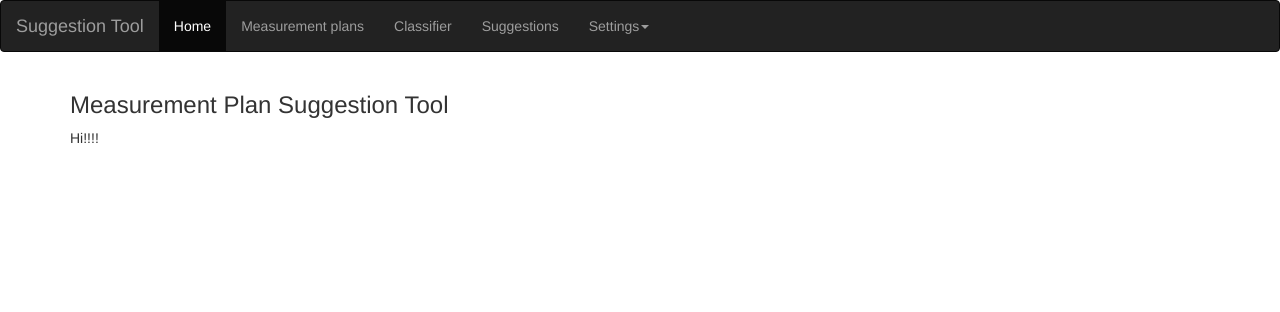
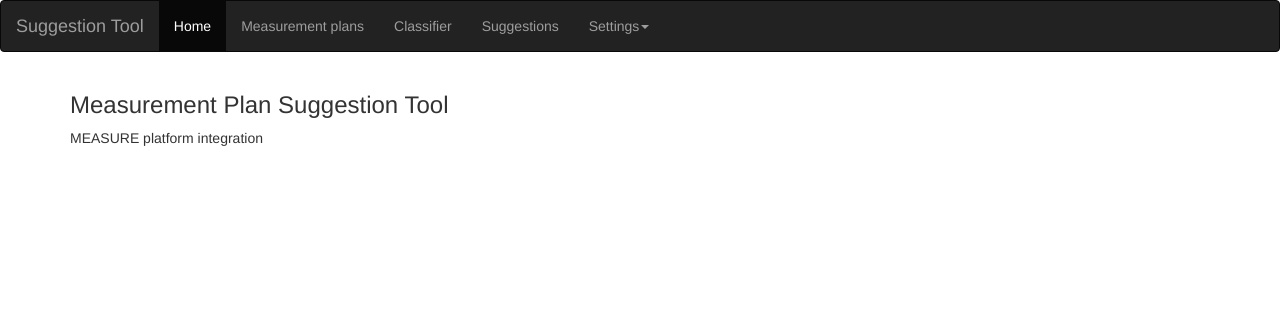
Before and after one commit to sasdahab/Suggester_tool, a Django app: page /tool/ in a window 1280 px wide. Shown: the top 312 px of the page. Run offline with Django 3.2, Linux system fonts and the light colour scheme; data that the repository does not hold is empty; parts of the project's set-up code (start-up, migrations or seed data) failed here and were passed over; some libraries are stand-ins or nearby versions.

Commit message:
text updated

```diff
--- a/tool/templates/tool/index.html
+++ b/tool/templates/tool/index.html
@@ -2,5 +2,5 @@
 
 {% block content %}
 <h3>Measurement Plan Suggestion Tool</h3>
-<p>Hi!!!!</p>
+<p>MEASURE platform integration</p>
 {% endblock %}
```
